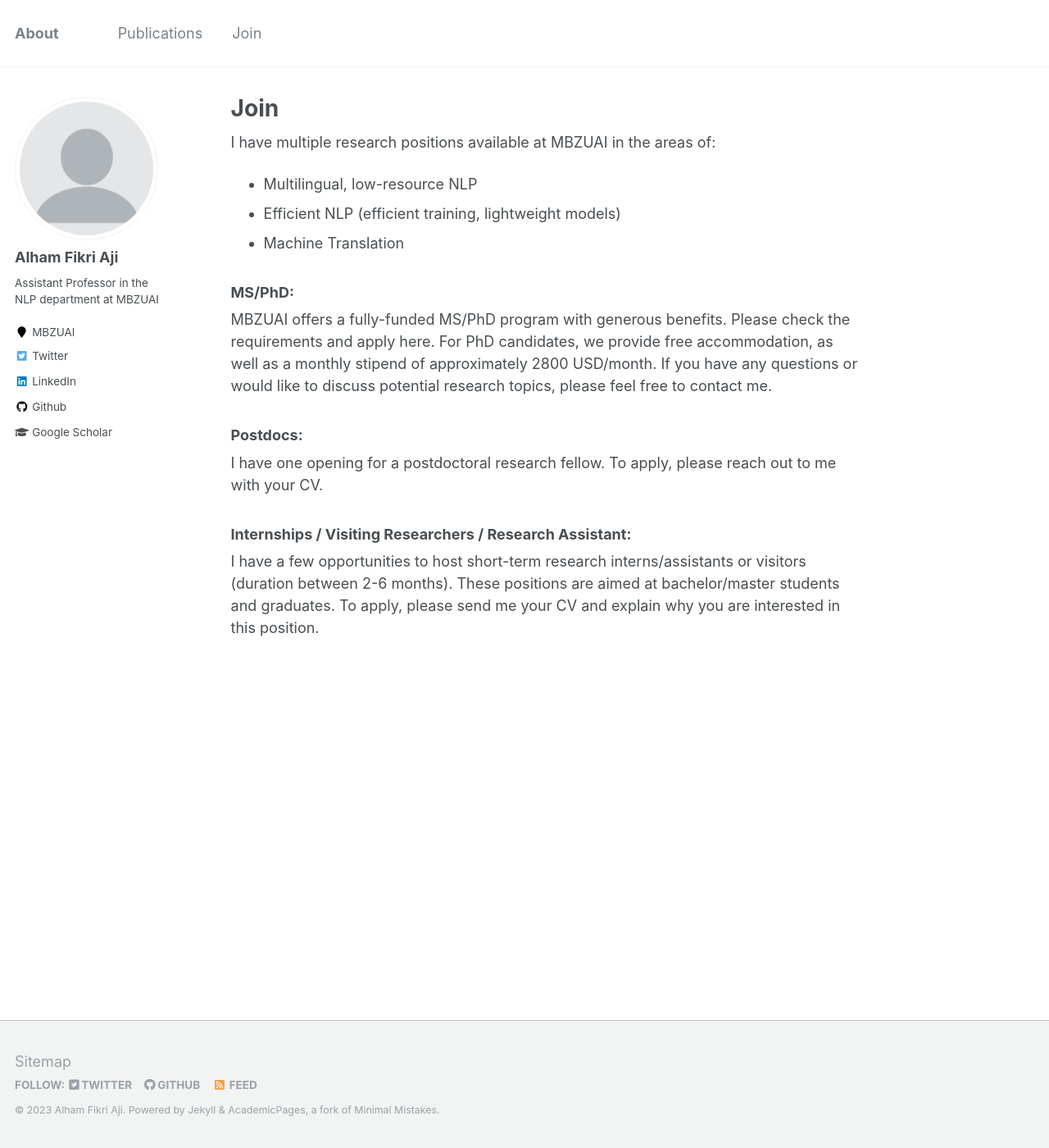
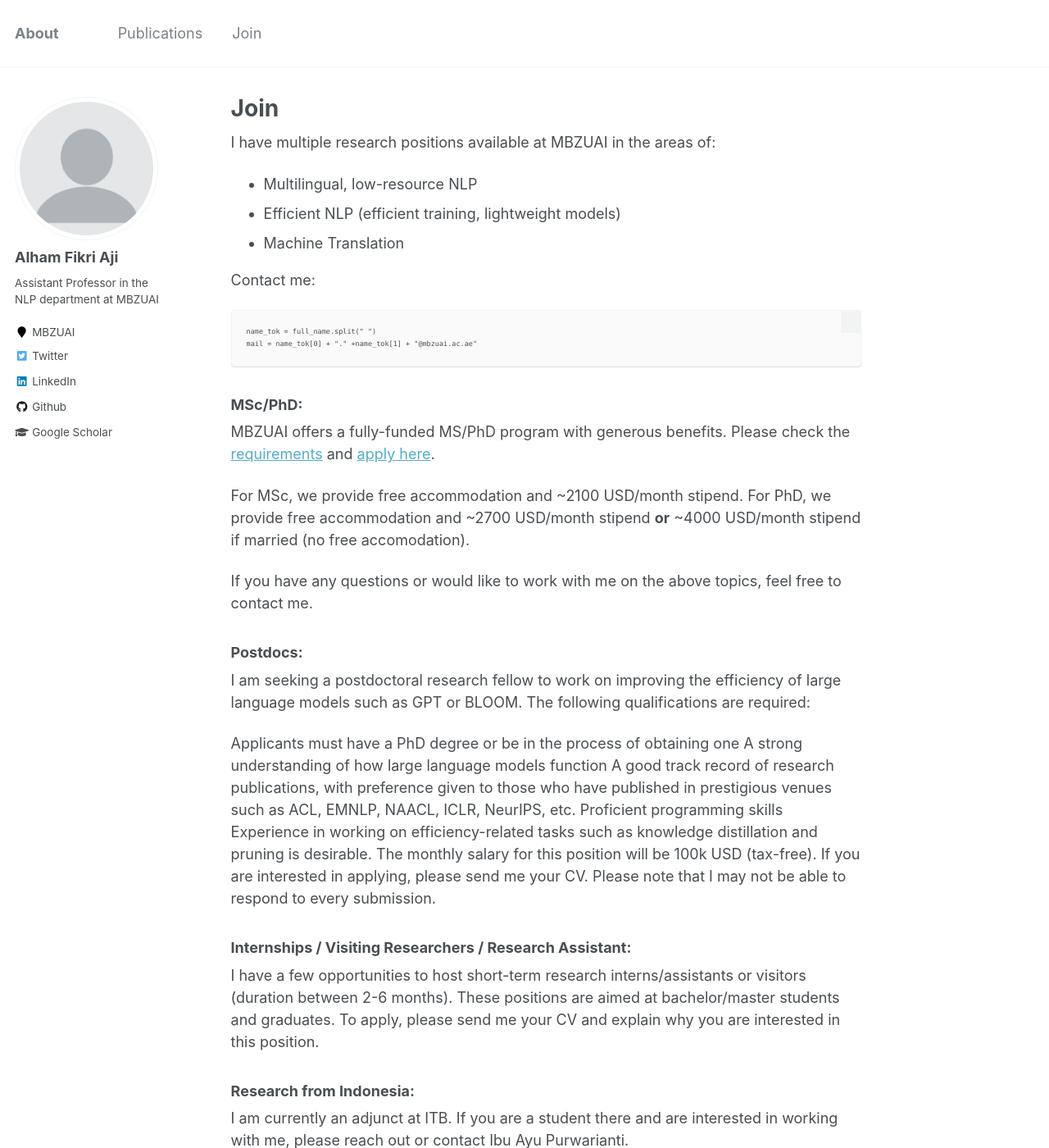
Before and after one commit to afaji/afaji.github.io, a Jekyll site: the page built from _pages/join.md, in a window 1280 px wide and 1400 px high. Shown: the whole window at 82% size. Built offline with Jekyll 4.4.1, drawn with Linux system fonts in a browser that asks for light colours.

Commit message:
Update join.md

````diff
--- a/_pages/join.md
+++ b/_pages/join.md
@@ -13,16 +13,39 @@ I have multiple research positions available at MBZUAI in the areas of:
  - Efficient NLP (efficient training, lightweight models)
  - Machine Translation
 
+Contact me:
+```
+name_tok = full_name.split(" ")
+mail = name_tok[0] + "." +name_tok[1] + "@mbzuai.ac.ae"
+```
 
 
-### MS/PhD:
+### MSc/PhD:
 
-MBZUAI offers a fully-funded MS/PhD program with generous benefits. Please check the requirements and apply here. For PhD candidates, we provide free accommodation, as well as a monthly stipend of approximately 2800 USD/month. If you have any questions or would like to discuss potential research topics, please feel free to contact me.
+MBZUAI offers a fully-funded MS/PhD program with generous benefits. Please check the [requirements](https://mbzuai.ac.ae/study/admission-process/) and [apply here](https://apply.mbzuai.ac.ae/OnlineApplication).
+
+For MSc, we provide free accommodation and ~2100 USD/month stipend.
+For PhD, we provide free accommodation and ~2700 USD/month stipend **or** ~4000 USD/month stipend if married (no free accomodation).
+
+If you have any questions or would like to work with me on the above topics, feel free to contact me.
 
 ### Postdocs:
 
-I have one opening for a postdoctoral research fellow. To apply, please reach out to me with your CV.
+I am seeking a postdoctoral research fellow to work on improving the efficiency of large language models such as GPT or BLOOM. The following qualifications are required:
+
+Applicants must have a PhD degree or be in the process of obtaining one
+A strong understanding of how large language models function
+A good track record of research publications, with preference given to those who have published in prestigious venues such as ACL, EMNLP, NAACL, ICLR, NeurIPS, etc.
+Proficient programming skills
+Experience in working on efficiency-related tasks such as knowledge distillation and pruning is desirable.
+The monthly salary for this position will be 100k USD (tax-free).
+If you are interested in applying, please send me your CV. Please note that I may not be able to respond to every submission.
 
 ### Internships / Visiting Researchers / Research Assistant:
 
 I have a few opportunities to host short-term research interns/assistants or visitors (duration between 2-6 months). These positions are aimed at bachelor/master students and graduates. To apply, please send me your CV and explain why you are interested in this position.
+
+
+### Research from Indonesia:
+
+I am currently an adjunct at ITB. If you are a student there and are interested in working with me, please reach out or contact Ibu Ayu Purwarianti.
````
